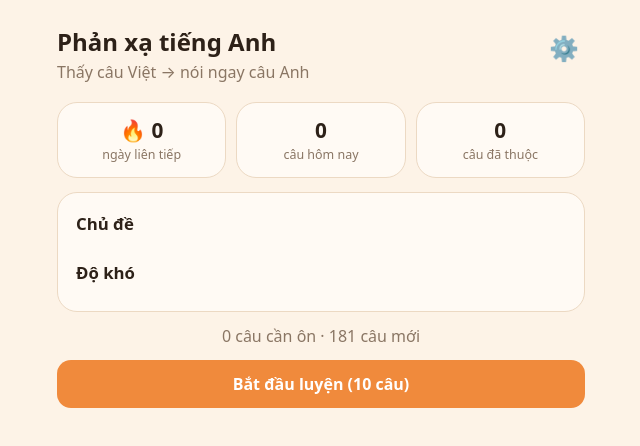
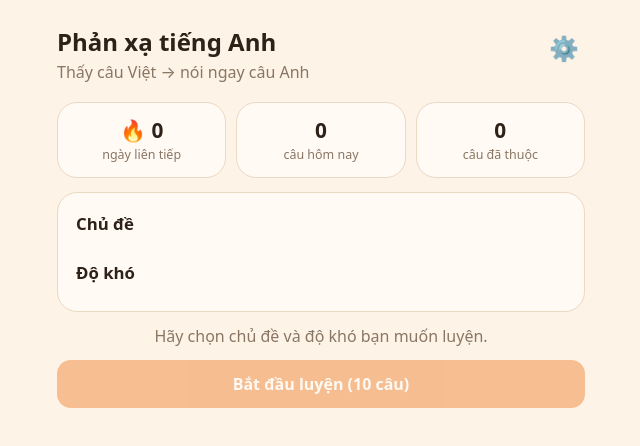
Before and after one commit to cuongtm18/engs-training, a Nuxt app: page / in a window 1280 px wide. Shown: the top 446 px of the page, without its empty margins (319-959 px from the left). Built offline with nearby package versions, Linux system fonts and the light colour scheme.

Commit message:
Start with no topic or level selected by default
Co-Authored-By: Claude Sonnet 5.5 <noreply@anthropic.com>
Claude-Session: https://claude.ai/code/session_013Jz8YxQZNnRx9AbLGDgQm7

```diff
--- a/pages/index.vue
+++ b/pages/index.vue
@@ -6,8 +6,8 @@ const store = useStore()
 const router = useRouter()
 
 const all = sentences as Sentence[]
-const topics = ref<string[]>(TOPICS.map((t) => t.id))
-const levels = ref<number[]>([1, 2, 3])
+const topics = ref<string[]>([])
+const levels = ref<number[]>([])
 
 function toggleTopic(id: string) {
   topics.value = topics.value.includes(id) ? topics.value.filter((x) => x !== id) : [...topics.value, id]
@@ -63,7 +63,7 @@ function start() {
 
   <p class="muted info">
     <template v-if="pool.length">{{ dueCount }} câu cần ôn · {{ newCount }} câu mới</template>
-    <template v-else>Hãy chọn ít nhất một chủ đề và một mức độ.</template>
+    <template v-else>Hãy chọn chủ đề và độ khó bạn muốn luyện.</template>
   </p>
 
   <button class="btn primary block" :disabled="!pool.length" @click="start">Bắt đầu luyện ({{ store.state.value.settings.sessionSize }} câu)</button>
```
